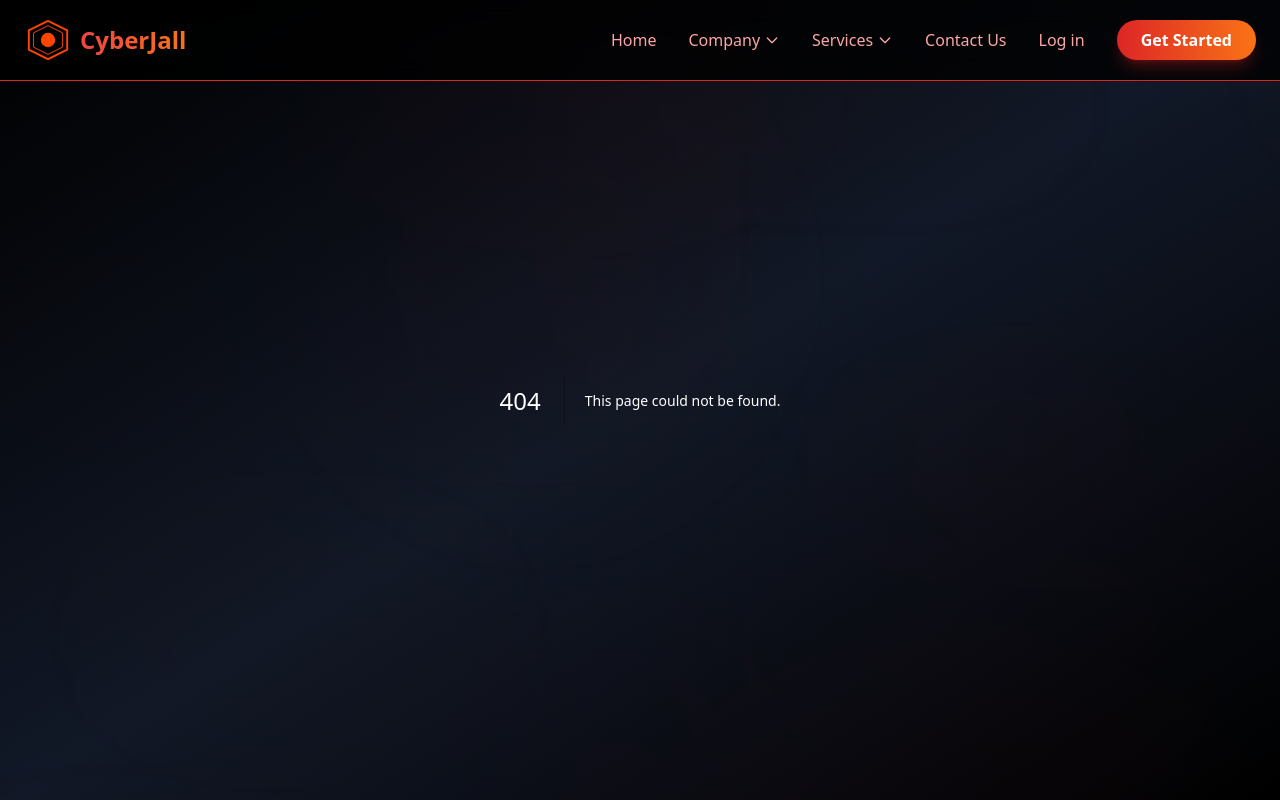
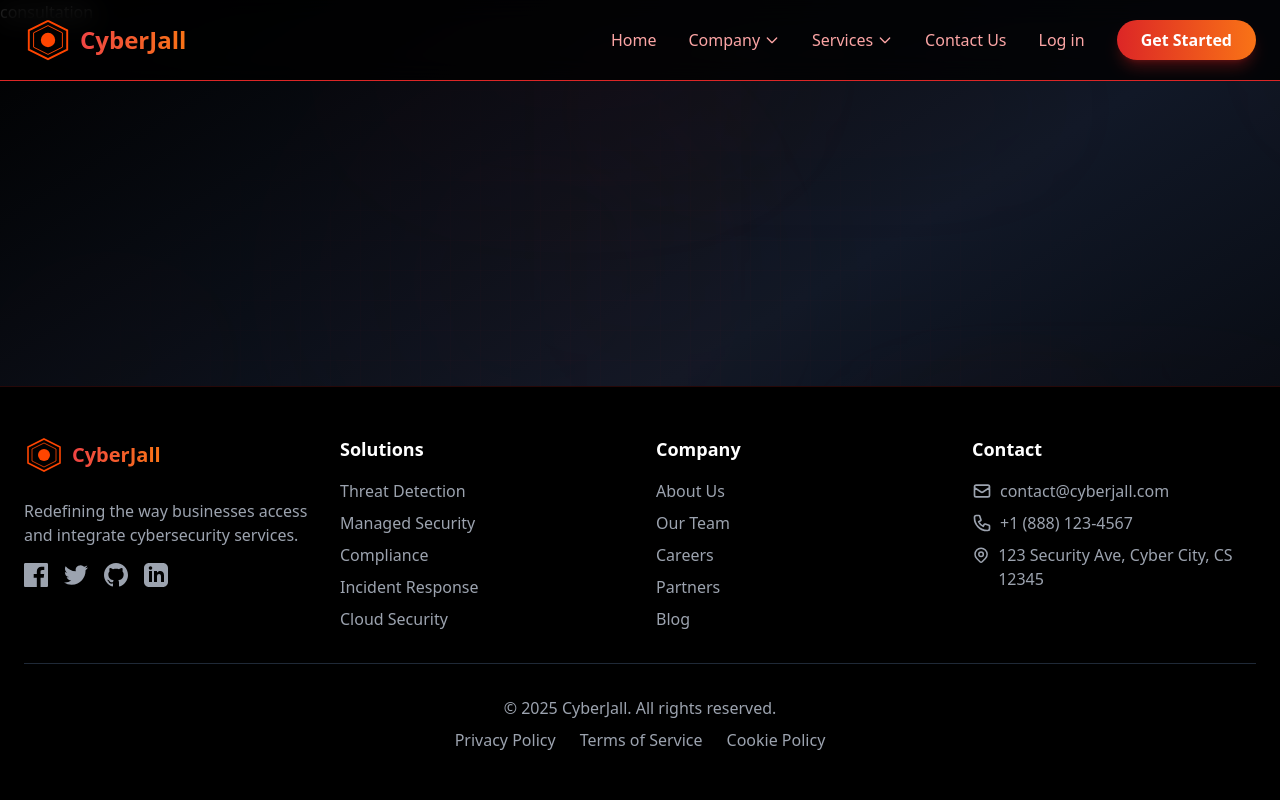
Before and after one commit to Mastermind730/CyberJall, a Next.js app: page /consultation in a window 1280 px wide. Before the commit this address had no page. Shown: the top 800 px of the page. Built offline with nearby package versions, Linux system fonts and the light colour scheme.

Commit message:
dummy page

```diff
--- /dev/null
+++ b/src/app/consultation/page.tsx
@@ -0,0 +1,11 @@
+import React from 'react'
+
+const page = () => {
+  return (
+    <div>
+      consultation
+    </div>
+  )
+}
+
+export default page
```
